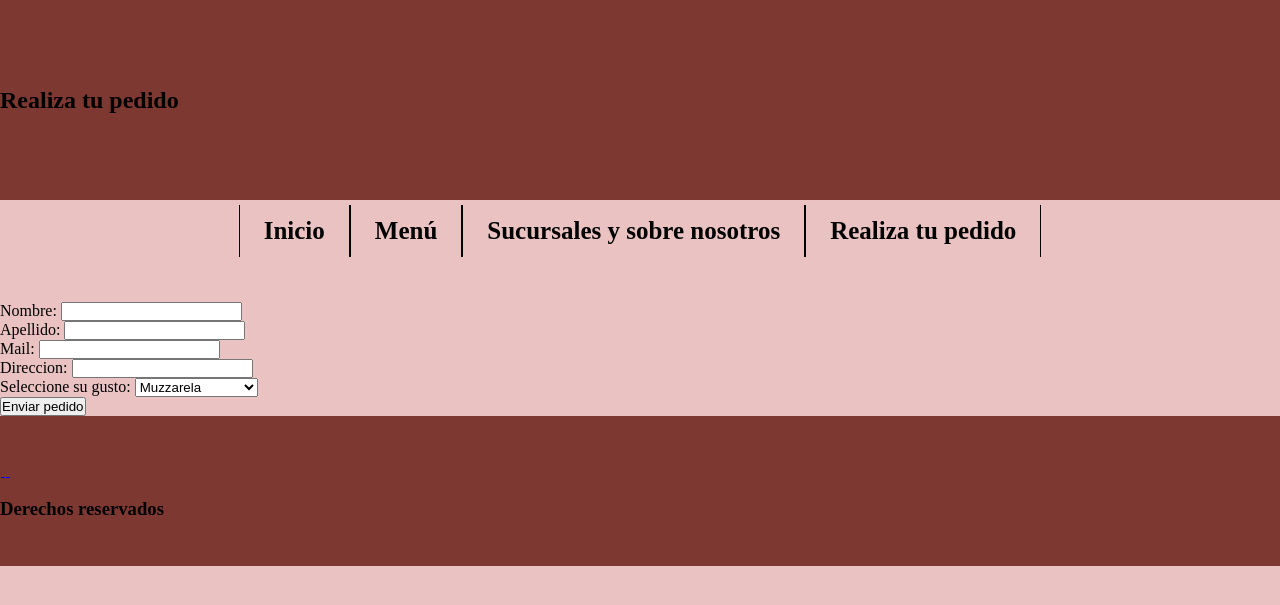
After one commit to marcalsur/trabajo-Django, a Django app: page /inicio/pedido/ in a window 1280 px wide. The commit adds this page. Shown: the top 605 px of the page. Run offline with Django 4.2, Linux system fonts and the light colour scheme; some libraries are stand-ins or nearby versions.

Commit message:
commit viernes

```diff
--- /dev/null
+++ b/inicio/forms.py
@@ -0,0 +1,16 @@
+from django import forms
+
+pizzas= [
+    ('muzza', 'Muzzarela'),
+    ('napo', 'Napolitana'),
+    ('jamon', 'Jamon'),
+    ('morron', 'Morron'),
+    ('doble', 'Doble Muzzarela'),
+    ]
+
+class PedidoForm(forms.Form):
+    nombre = forms.CharField(label="Nombre", required=True)
+    apellido = forms.CharField(label="Apellido", required=True)
+    mail = forms.EmailField(label="Mail", required=True)
+    direccion = forms.CharField(label="Direccion", required=True)
+    pizza= forms.CharField(label='Seleccione su gusto', widget=forms.Select(choices=pizzas))
--- a/inicio/templates/inicio/base.html
+++ b/inicio/templates/inicio/base.html
@@ -33,7 +33,7 @@
             <li class="nav-lista_item"><a href="{% url 'index' %}" class="nav-lista_item-link1"> Inicio </a></li>
             <li class="nav-lista_item"><a href="{% url 'menu' %}" class="nav-lista_item-link1"> Menú </a></li>
             <li class="nav-lista_item"><a href="{% url 'nosotros' %}" class="nav-lista_item-link1"> Sucursales y sobre nosotros </a></li>
-            <li class="nav-lista_item"><a href="{% url 'contacto' %}" class="nav-lista_item-link1"> Contacto y consultas </a></li>
+            <li class="nav-lista_item"><a href="{% url 'pedido' %}" class="nav-lista_item-link1"> Realiza tu pedido </a></li>
         </ul>
     </nav>
 
--- /dev/null
+++ b/inicio/templates/inicio/pedido.html
@@ -0,0 +1,20 @@
+{% extends 'inicio/base.html' %}
+{% load static %}
+
+{% block extra_css %}
+    <link rel="stylesheet" href="{% static 'inicio/css/index.css' %}">
+{% endblock %}
+
+{% block titulo %}Pedido{% endblock %}
+
+{% block encabezado %}
+<h2>Realiza tu pedido</h2>
+{% endblock %}
+
+{% block contenido %}
+<form action="{% url 'pedido' %}" method="POST">
+    {% csrf_token %}
+    {{form.as_p}}
+    <button type="submit">Enviar pedido</button>
+</form>
+{% endblock %}
--- a/inicio/url.py
+++ b/inicio/url.py
@@ -5,5 +5,6 @@ urlpatterns = [
     path('', views.index, name = 'index'),
     path('', views.menu, name = 'menu'),
     path('', views.nosotros, name = 'nosotros'),
-    path('', views.contacto, name = 'contacto'),
+    path('pedido/', views.pedido, name="pedido"),
+
 ]
--- a/inicio/views.py
+++ b/inicio/views.py
@@ -1,5 +1,7 @@
 from django.shortcuts import render
 from django.http import HttpResponse
+
+from .forms import PedidoForm
 
 def index (request):
     print (request.method)
@@ -13,5 +15,14 @@ def menu(request):
 def nosotros(request):
     return HttpResponse(f"Quiene somos y sucursales")
 
-def contacto(request):
-    return HttpResponse(f"Formulario de contacto y link de Wpp")
+def pedido(request):
+    if request.method == "POST":
+        pedido_form = PedidoForm(request.POST)
+    else:
+        pedido_form = PedidoForm()
+
+    context = {
+        'form': pedido_form
+    }
+
+    return render(request, 'inicio/pedido.html', context)
```
